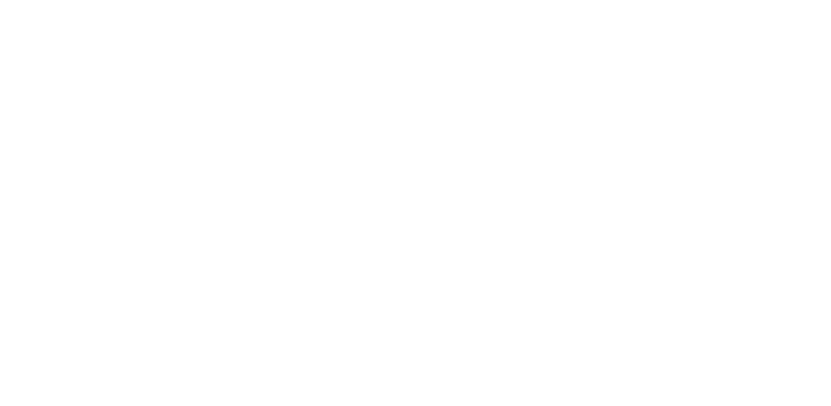
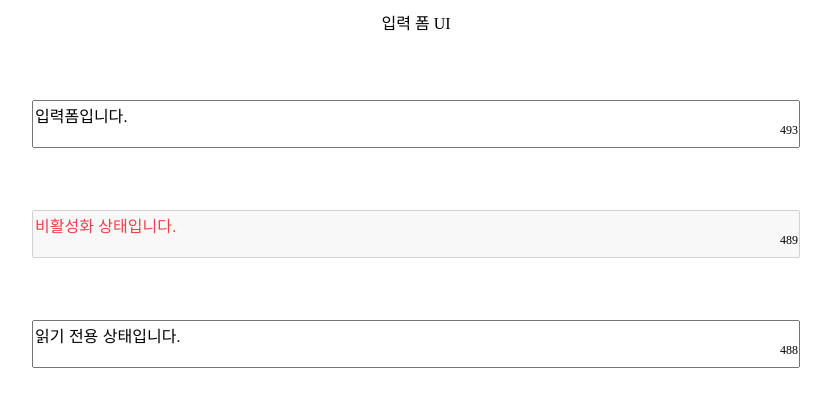
Before and after one commit to solbi0802/ui-modules, a React (Create React App) app: page /form in a window 1280 px wide. Before the commit this address had no page. Shown: the top 406 px of the page, without its empty margins (224-1055 px from the left). Built offline with nearby package versions, Linux system fonts and the light colour scheme.

Commit message:
입력폼 UI (#3)
* 입력폼 컴포넌트 생성, 기본적인 스타일링 & 배치

* placeholder 추가, 파일명 수정

* 오타 수정

* 상태별 ui 설정

```diff
--- a/src/App.tsx
+++ b/src/App.tsx
@@ -1,14 +1,16 @@
 import React from 'react';
 import { Route, Routes } from 'react-router-dom';
-import CardTemplate from 'pages/CardTemplate';
 import Home from 'pages/Home';
 import './App.css';
+import CardTemplate from 'pages/CardTemplate';
+import FormTemplate from 'pages/FormTemplate';
 
 const App = () => {
   return (
     <Routes>
       <Route path="/" element={<Home />} />
       <Route path="/card" element={<CardTemplate />} />
+      <Route path="/form" element={<FormTemplate />} />
     </Routes>
   );
 };
--- /dev/null
+++ b/src/components/Form.tsx
@@ -0,0 +1,106 @@
+import React, { FunctionComponent, Component, useState } from 'react';
+import styled from '@emotion/styled';
+import { FormPropType, State } from 'types/FormProp.types';
+import { useEffect } from 'react';
+
+const FormWrapper = styled.div`
+  position: relative;
+  display: flex;
+  justify-content: 'center';
+  align-items: 'center';
+  border-radius: 8px;
+  width: 100%;
+`;
+
+const TextAreaSection = styled.textarea<{ state: State }>`
+  width: 100%;
+  height: 100%;
+  resize: none;
+  font-size: 16px;
+  text-align: left;
+  color: ${({ state }) => state === 'disabled' && '#ec414c'};
+  outline-color: ${({ state }) =>
+    state === 'readonly' ? '#787871' : '#5e96d9'};
+`;
+
+const CounterTextSection = styled.span<{ state: State }>`
+  position: absolute;
+  border-radius: 4px;
+  font-size: 12px;
+  bottom: 6px;
+  right: ${({ state }) => (state === 'inputProgress' ? ' 62px' : '2px')};
+`;
+
+const SaveButton = styled.button`
+  width: 50px;
+  height: 50px;
+  border: none;
+  border-radius: 4px;
+  margin-left: 4px;
+  background-color: #ff7b30;
+  color: #ffff;
+  &:hover {
+    background-color: #f26b1d;
+  }
+  &:disabled {
+    background-color: #787871;
+  }
+`;
+
+const Form: FunctionComponent<FormPropType> = (
+  props: FormPropType,
+): JSX.Element => {
+  const { maxLength, state = 'default', defaultValue = '' } = props;
+  const [counter, setCounter] = useState(0);
+  const [contentState, setContentState] = useState(state);
+  const [isDisabledButton, setIsDisabledButton] = useState(true);
+  const [value, setValue] = useState(defaultValue);
+
+  useEffect(() => {
+    if (defaultValue?.length > 0) {
+      setCounter(maxLength - defaultValue?.length);
+    }
+  }, []);
+
+  const calcLength = (e: React.KeyboardEvent<HTMLTextAreaElement>) => {
+    const inputValue = e.target.value;
+
+    // 초기값과 내용이 같지 않을때만 save 버튼 활성화
+    if (defaultValue === inputValue) {
+      setIsDisabledButton(true);
+    } else {
+      setContentState('inputProgress');
+      setCounter(maxLength - inputValue.length);
+      setIsDisabledButton(false);
+      setValue(inputValue);
+    }
+  };
+  return (
+    <FormWrapper>
+      <TextAreaSection
+        maxLength={maxLength}
+        onKeyUp={e => {
+          calcLength(e);
+        }}
+        placeholder={!defaultValue ? '내용이 있을 수도 있습니다.' : ''}
+        readOnly={state === 'readonly'}
+        disabled={state === 'disabled'}
+        defaultValue={defaultValue}
+        state={contentState}
+      ></TextAreaSection>
+      <CounterTextSection state={contentState}>{counter}</CounterTextSection>
+      {contentState === 'inputProgress' && (
+        <SaveButton
+          disabled={isDisabledButton}
+          onClick={(): void => {
+            window.alert(`저장되었습니다. 입력 값 : ${value}`);
+          }}
+        >
+          save
+        </SaveButton>
+      )}
+    </FormWrapper>
+  );
+};
+
+export default Form;
--- a/src/index.css
+++ b/src/index.css
@@ -131,4 +131,5 @@
 
 * {
   text-align: center;
+  font-family: sans-serif;
 }
--- /dev/null
+++ b/src/pages/FormTemplate.tsx
@@ -0,0 +1,37 @@
+import React from 'react';
+import { FunctionComponent } from 'react';
+import styled from '@emotion/styled';
+import Form from 'components/Form';
+
+const Container = styled.div`
+  display: grid;
+  grid-template-columns: 1fr;
+  grid-gap: 68px;
+  width: 768px;
+  margin: 0 auto;
+  padding: 16px 0 48px;
+  @media (max-width: 768px) {
+    width: 100%;
+  }
+`;
+
+const FormTemplate: FunctionComponent = (): JSX.Element => {
+  return (
+    <Container>
+      <h2>입력 폼 UI</h2>
+      <Form maxLength={500} defaultValue={'입력폼입니다.'} />
+      <Form
+        maxLength={500}
+        state={'disabled'}
+        defaultValue={'비활성화 상태입니다.'}
+      />
+      <Form
+        maxLength={500}
+        state={'readonly'}
+        defaultValue={'읽기 전용 상태입니다.'}
+      />
+    </Container>
+  );
+};
+
+export default FormTemplate;
```
Also changed, not shown: src/types/FormProp.types.ts (added, +7 -0 lines).
